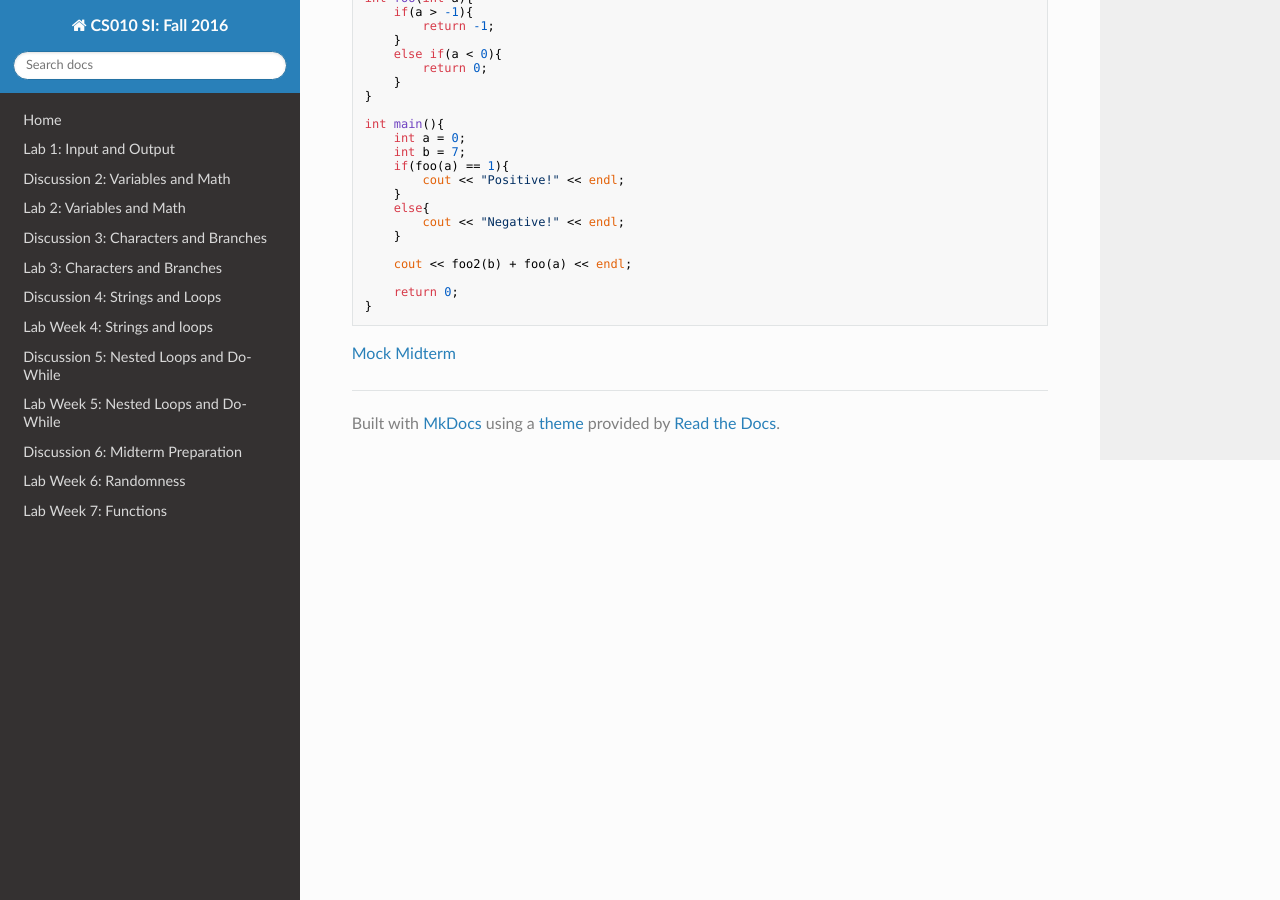
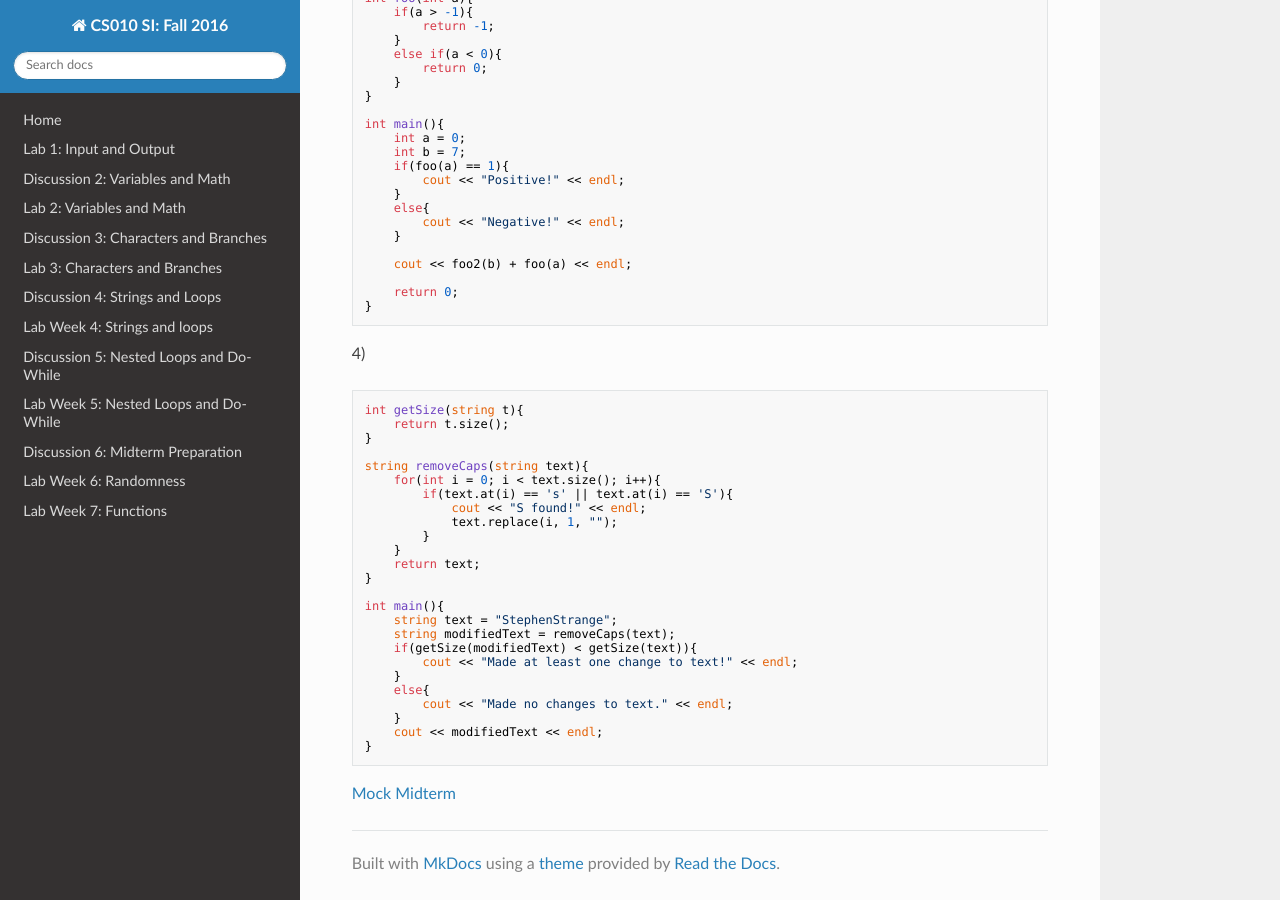
Before and after one commit to cs-si-ucr/cs10, an MkDocs documentation site: the page built from docs/dis07.md, in a window 1280 px wide and 900 px high, scrolled down 1989 px. Built offline with MkDocs 1.6.1, drawn with Linux system fonts in a browser that asks for light colours; nearby versions of some CDN libraries; old or Windows-style settings are respelled for this version of MkDocs.

Commit message:
Dis 07 commit

````diff
--- a/docs/dis07.md
+++ b/docs/dis07.md
@@ -136,4 +136,32 @@ int main(){
 	return 0;
 }
 ```
+4)
+```c++
+int getSize(string t){
+	return t.size();
+}
+
+string removeCaps(string text){
+	for(int i = 0; i < text.size(); i++){
+		if(text.at(i) == 's' || text.at(i) == 'S'){
+			cout << "S found!" << endl;
+			text.replace(i, 1, "");
+		}
+	}
+	return text;
+}
+
+int main(){
+	string text = "StephenStrange";
+	string modifiedText = removeCaps(text);
+	if(getSize(modifiedText) < getSize(text)){
+		cout << "Made at least one change to text!" << endl;
+	}
+	else{
+		cout << "Made no changes to text." << endl;
+	}
+	cout << modifiedText << endl;
+}
+```
 [Mock Midterm](https://docs.google.com/a/ucr.edu/document/d/1DWX5sqdetz-Vz8RpabkYFdxSUa_Q3DhBsVA2ugZxeCQ/edit?usp=sharing)
````
